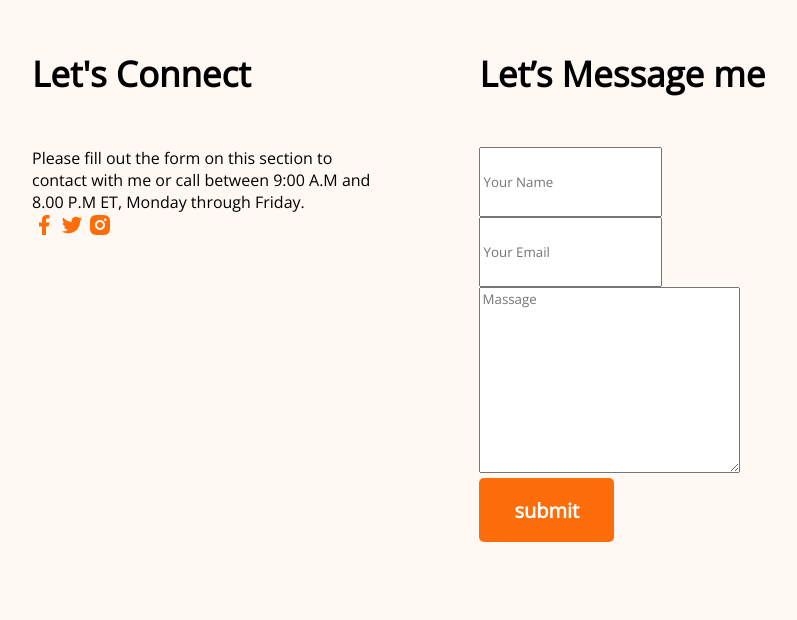
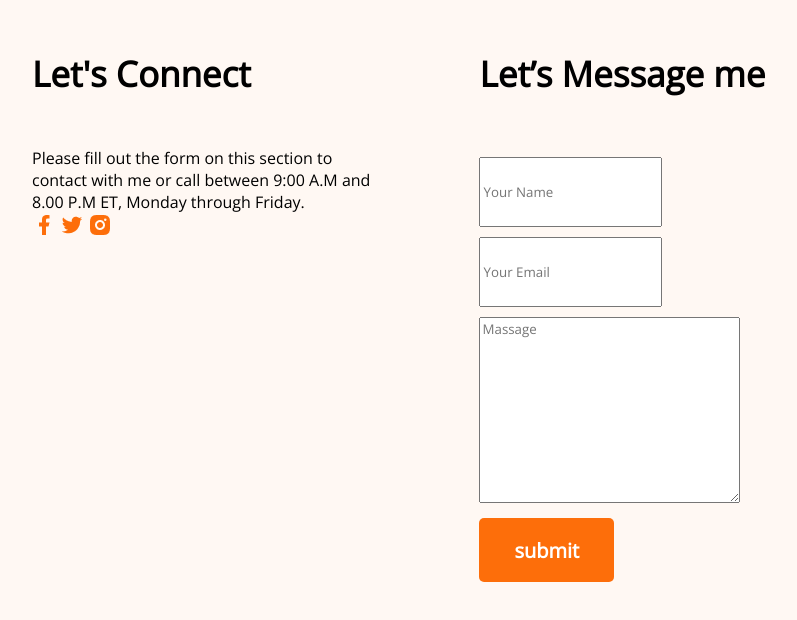
Before and after one commit to MuntasirMamuon/Developer-portfolio, a plain HTML site: page index.html in a window 1280 px wide. Shown: the part 3189-3809 px from the top of the page, without its empty margins (238-1035 px from the left). Drawn offline with nearby package versions, Linux system fonts and the light colour scheme.

Commit message:
change style

```diff
--- a/styles/portfolio.css
+++ b/styles/portfolio.css
@@ -173,3 +173,6 @@ input{
 .contact a{
   text-decoration: none;
 }
+input, textarea{
+  margin-top:10px ;
+}
```
